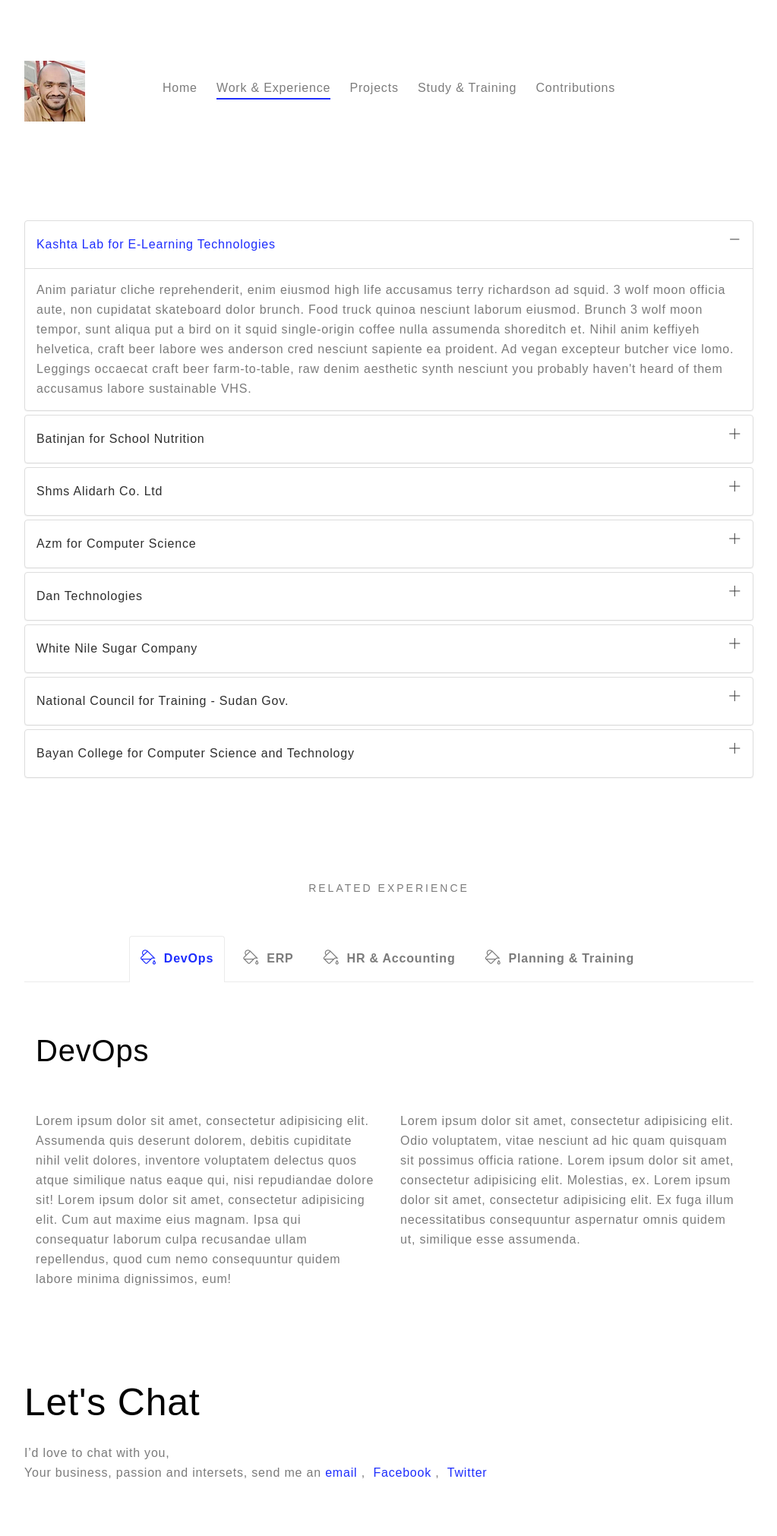
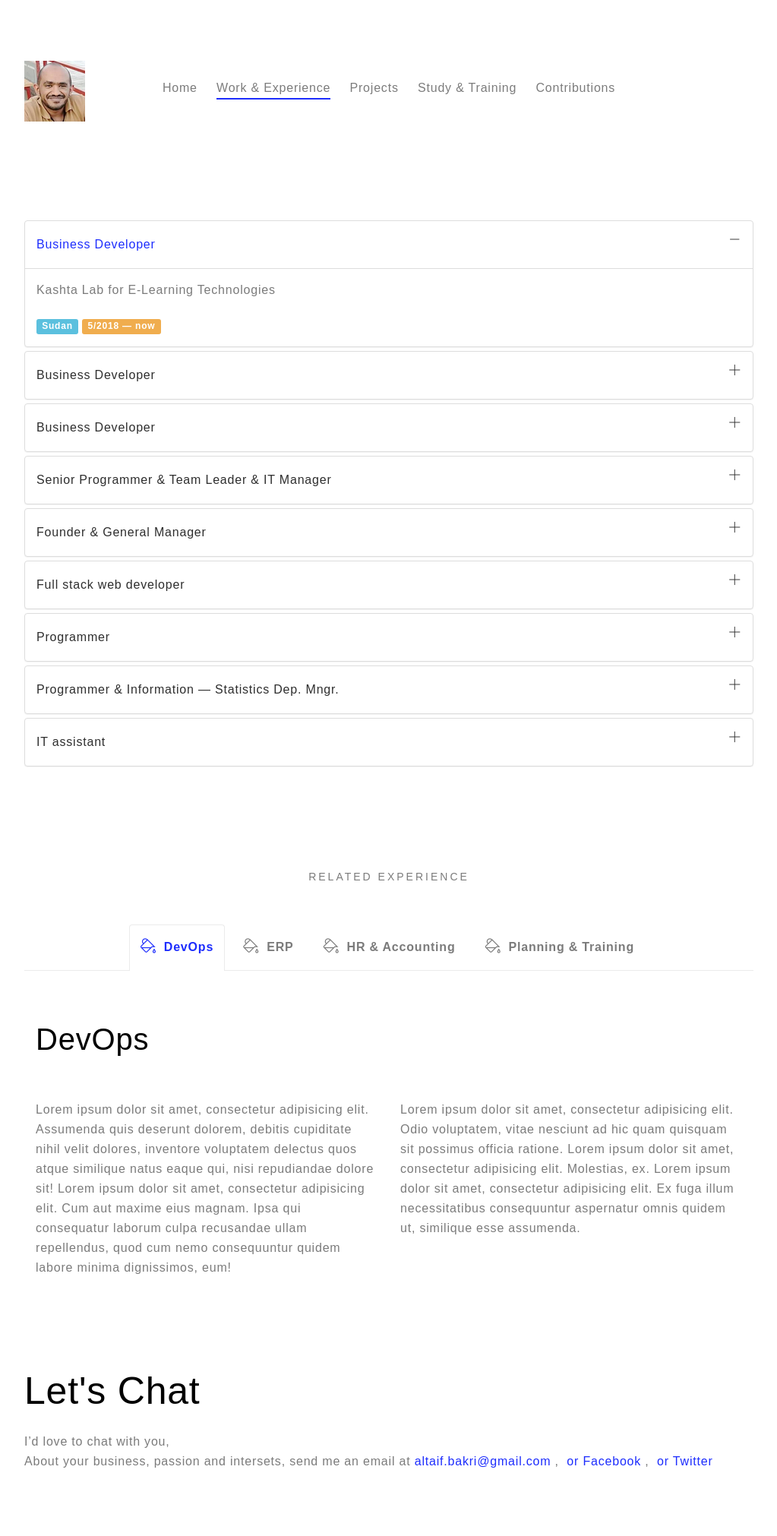
Before and after one commit to Bakrialtaif/bakrialtaif, a PHP site: page /work.html in a window 1280 px wide. Shown: the whole page at 76% size, without its empty margins (128-1151 px from the left). After the commit the page ends 1932 px from the top, so only its background shows below. Run offline with PHP 8.4, Linux system fonts and the light colour scheme; some libraries are stand-ins or nearby versions; some web fonts are replaced.

Commit message:
about finish work page

```diff
--- a/work.html
+++ b/work.html
@@ -98,12 +98,29 @@
 						<div class="panel panel-default ">
 
 							<div class="panel-heading" role="tab" id="headingKashtaLab" data-toggle="collapse" data-parent="#accordion" data-target="#kashtaLab" aria-expanded="false" aria-controls="kashtaLab">
-								<h4 class="panel-title"><a class="accordion-toggle">Kashta Lab for E-Learning Technologies </a></h4>
+								<h4 class="panel-title"><a class="accordion-toggle">Business Developer</a></h4>
 							</div>
 
 							<div id="kashtaLab" class="panel-collapse collapse in" role="tabpanel" aria-labelledby="headingKashtaLab">
 								<div class="panel-body">
-									Anim pariatur cliche reprehenderit, enim eiusmod high life accusamus terry richardson ad squid. 3 wolf moon officia aute, non cupidatat skateboard dolor brunch. Food truck quinoa nesciunt laborum eiusmod. Brunch 3 wolf moon tempor, sunt aliqua put a bird on it squid single-origin coffee nulla assumenda shoreditch et. Nihil anim keffiyeh helvetica, craft beer labore wes anderson cred nesciunt sapiente ea proident. Ad vegan excepteur butcher vice lomo. Leggings occaecat craft beer farm-to-table, raw denim aesthetic synth nesciunt you probably haven't heard of them accusamus labore sustainable VHS.
+									<p>Kashta Lab for E-Learning Technologies</p>
+									<span class="label label-info">Sudan</span>
+									<span class="label label-warning">5/2018 &mdash; now</span>
+								</div>
+							</div>
+						</div>
+
+						<div class="panel panel-default ">
+
+							<div class="panel-heading collapsed" role="tab" id="headingBladAlnoor" data-toggle="collapse" data-parent="#accordion" data-target="#BladAlnoor" aria-expanded="false" aria-controls="BladAlnoor">
+								<h4 class="panel-title"><a class="accordion-toggle">Business Developer</a></h4>
+							</div>
+
+							<div id="BladAlnoor" class="panel-collapse collapse" role="tabpanel" aria-labelledby="headingBladAlnoor">
+								<div class="panel-body">
+									<p>Blad Alnoor for packaging</p>
+									<span class="label label-info">Sudan</span>
+									<span class="label label-warning">6/2020 &mdash; now</span>
 								</div>
 							</div>
 						</div>
@@ -111,78 +128,92 @@
 						<div class="panel panel-default ">
 
 							<div class="panel-heading collapsed" role="tab" id="headingBatinjan" data-toggle="collapse" data-parent="#accordion" data-target="#Batinjan" aria-expanded="false" aria-controls="Batinjan">
-								<h4 class="panel-title"><a class="accordion-toggle">Batinjan for School Nutrition </a></h4>
+								<h4 class="panel-title"><a class="accordion-toggle">Business Developer</a></h4>
 							</div>
 
 							<div id="Batinjan" class="panel-collapse collapse" role="tabpanel" aria-labelledby="headingBatinjan">
 								<div class="panel-body">
-									Anim pariatur cliche reprehenderit, enim eiusmod high life accusamus terry richardson ad squid. 3 wolf moon officia aute, non cupidatat skateboard dolor brunch. Food truck quinoa nesciunt laborum eiusmod. Brunch 3 wolf moon tempor, sunt aliqua put a bird on it squid single-origin coffee nulla assumenda shoreditch et. Nihil anim keffiyeh helvetica, craft beer labore wes anderson cred nesciunt sapiente ea proident. Ad vegan excepteur butcher vice lomo. Leggings occaecat craft beer farm-to-table, raw denim aesthetic synth nesciunt you probably haven't heard of them accusamus labore sustainable VHS.
+									<p>Batinjan for School Nutrition<p>
+									<span class="label label-info">Sudan</span>
+									<span class="label label-warning">5/2019 &mdash; 2/2020</span>
 								</div>
 							</div>
 						</div>
 
 						<div class="panel panel-default">
 							<div class="panel-heading collapsed" role="tab" id="headingShmsAlidarh" data-toggle="collapse" data-parent="#accordion" data-target="#collapseShmsAlidarh" aria-expanded="false" aria-controls="collapseShmsAlidarh">
-								<h4 class="panel-title"><a class="accordion-toggle">Shms Alidarh Co. Ltd </a></h4>
+								<h4 class="panel-title"><a class="accordion-toggle">Senior Programmer & Team Leader & IT Manager</a></h4>
 							</div>
 							<div id="collapseShmsAlidarh" class="panel-collapse collapse" role="tabpanel" aria-labelledby="headingShmsAlidarh">
 								<div class="panel-body">
-									Anim pariatur cliche reprehenderit, enim eiusmod high life accusamus terry richardson ad squid. 3 wolf moon officia aute, non cupidatat skateboard dolor brunch. Food truck quinoa nesciunt laborum eiusmod. Brunch 3 wolf moon tempor, sunt aliqua put a bird on it squid single-origin coffee nulla assumenda shoreditch et. Nihil anim keffiyeh helvetica, craft beer labore wes anderson cred nesciunt sapiente ea proident. Ad vegan excepteur butcher vice lomo. Leggings occaecat craft beer farm-to-table, raw denim aesthetic synth nesciunt you probably haven't heard of them accusamus labore sustainable VHS.
+									<p>Shms Alidarh Co. Ltd</p>
+									<span class="label label-info">Saudi Arabia</span>
+									<span class="label label-warning">3/2014 &mdash; 12/2018</span>
 								</div>
 							</div>
 						</div>
 
 						<div class="panel panel-default">
 							<div class="panel-heading collapsed" role="tab" id="headingAzm" data-toggle="collapse" data-parent="#accordion" data-target="#collapseAzm" aria-expanded="false" aria-controls="collapseAzm">
-							<h4 class="panel-title"><a class="accordion-toggle">Azm for Computer Science</a></h4>
+							<h4 class="panel-title"><a class="accordion-toggle">Founder &amp; General Manager</a></h4>
 							</div>
 							<div id="collapseAzm" class="panel-collapse collapse" role="tabpanel" aria-labelledby="headingAzm">
 								<div class="panel-body">
-									Anim pariatur cliche reprehenderit, enim eiusmod high life accusamus terry richardson ad squid. 3 wolf moon officia aute, non cupidatat skateboard dolor brunch. Food truck quinoa nesciunt laborum eiusmod. Brunch 3 wolf moon tempor, sunt aliqua put a bird on it squid single-origin coffee nulla assumenda shoreditch et. Nihil anim keffiyeh helvetica, craft beer labore wes anderson cred nesciunt sapiente ea proident. Ad vegan excepteur butcher vice lomo. Leggings occaecat craft beer farm-to-table, raw denim aesthetic synth nesciunt you probably haven't heard of them accusamus labore sustainable VHS.
+									<p>Azm for Computer Science</p>
+									<span class="label label-info">Sudan</span>
+									<span class="label label-warning">4/2017 &mdash; 1/2019</span>
 								</div>
 							</div>
 						</div>
 
 						<div class="panel panel-default">
 							<div class="panel-heading collapsed" role="tab" id="headingDan" data-toggle="collapse" data-parent="#accordion" data-target="#collapseDan" aria-expanded="false" aria-controls="collapseDan">
-								<h4 class="panel-title"><a class="accordion-toggle">Dan Technologies</a></h4>
+								<h4 class="panel-title"><a class="accordion-toggle">Full stack web developer</a></h4>
 							</div>
 							<div id="collapseDan" class="panel-collapse collapse" role="tabpanel" aria-labelledby="headingDan">
 								<div class="panel-body">
-									Anim pariatur cliche reprehenderit, enim eiusmod high life accusamus terry richardson ad squid. 3 wolf moon officia aute, non cupidatat skateboard dolor brunch. Food truck quinoa nesciunt laborum eiusmod. Brunch 3 wolf moon tempor, sunt aliqua put a bird on it squid single-origin coffee nulla assumenda shoreditch et. Nihil anim keffiyeh helvetica, craft beer labore wes anderson cred nesciunt sapiente ea proident. Ad vegan excepteur butcher vice lomo. Leggings occaecat craft beer farm-to-table, raw denim aesthetic synth nesciunt you probably haven't heard of them accusamus labore sustainable VHS.
+									<p>Dan Technologies</p>
+									<span class="label label-info">Saudi Arabia</span>
+									<span class="label label-warning">12/2013 &mdash; 8/2014</span>
 								</div>
 							</div>
 						</div>
 
 						<div class="panel panel-default">
 							<div class="panel-heading collapsed" role="tab" id="headingWNSC" data-toggle="collapse" data-parent="#accordion" data-target="#collapseWNSC" aria-expanded="false" aria-controls="collapseWNSC">
-								<h4 class="panel-title"><a class="accordion-toggle">White Nile Sugar Company </a></h4>
+								<h4 class="panel-title"><a class="accordion-toggle">Programmer</a></h4>
 							</div>
 							<div id="collapseWNSC" class="panel-collapse collapse" role="tabpanel" aria-labelledby="headingWNSC">
 								<div class="panel-body">
-									Anim pariatur cliche reprehenderit, enim eiusmod high life accusamus terry richardson ad squid. 3 wolf moon officia aute, non cupidatat skateboard dolor brunch. Food truck quinoa nesciunt laborum eiusmod. Brunch 3 wolf moon tempor, sunt aliqua put a bird on it squid single-origin coffee nulla assumenda shoreditch et. Nihil anim keffiyeh helvetica, craft beer labore wes anderson cred nesciunt sapiente ea proident. Ad vegan excepteur butcher vice lomo. Leggings occaecat craft beer farm-to-table, raw denim aesthetic synth nesciunt you probably haven't heard of them accusamus labore sustainable VHS.
+									<p>White Nile Sugar Company</p>
+									<span class="label label-info">Sudan</span>
+									<span class="label label-warning">4/2012 &mdash; 11/2013</span>
 								</div>
 							</div>
 						</div>
 
 						<div class="panel panel-default">
 							<div class="panel-heading collapsed" role="tab" id="headingNCT" data-toggle="collapse" data-parent="#accordion" data-target="#collapseNCT" aria-expanded="false" aria-controls="collapseNCT">
-								<h4 class="panel-title"><a class="accordion-toggle">National Council for Training - Sudan Gov. </a></h4>
+								<h4 class="panel-title"><a class="accordion-toggle">Programmer &amp; Information &mdash; Statistics Dep. Mngr.</a></h4>
 							</div>
 							<div id="collapseNCT" class="panel-collapse collapse" role="tabpanel" aria-labelledby="headingNCT">
 								<div class="panel-body">
-									Anim pariatur cliche reprehenderit, enim eiusmod high life accusamus terry richardson ad squid. 3 wolf moon officia aute, non cupidatat skateboard dolor brunch. Food truck quinoa nesciunt laborum eiusmod. Brunch 3 wolf moon tempor, sunt aliqua put a bird on it squid single-origin coffee nulla assumenda shoreditch et. Nihil anim keffiyeh helvetica, craft beer labore wes anderson cred nesciunt sapiente ea proident. Ad vegan excepteur butcher vice lomo. Leggings occaecat craft beer farm-to-table, raw denim aesthetic synth nesciunt you probably haven't heard of them accusamus labore sustainable VHS.
+									<p>National Council for Training - Sudan Gov.</p>
+									<span class="label label-info">Sudan</span>
+									<span class="label label-warning">9/2010 &mdash; 3/2012</span>
 								</div>
 							</div>
 						</div>
 
 						<div class="panel panel-default">
 							<div class="panel-heading collapsed" role="tab" id="headingBayan" data-toggle="collapse" data-parent="#accordion" data-target="#collapseBayan" aria-expanded="false" aria-controls="collapseBayan">
-								<h4 class="panel-title"><a class="accordion-toggle">Bayan College for Computer Science and Technology </a></h4>
+								<h4 class="panel-title"><a class="accordion-toggle">IT assistant</a></h4>
 							</div>
 							<div id="collapseBayan" class="panel-collapse collapse" role="tabpanel" aria-labelledby="headingBayan">
 								<div class="panel-body">
-									Anim pariatur cliche reprehenderit, enim eiusmod high life accusamus terry richardson ad squid. 3 wolf moon officia aute, non cupidatat skateboard dolor brunch. Food truck quinoa nesciunt laborum eiusmod. Brunch 3 wolf moon tempor, sunt aliqua put a bird on it squid single-origin coffee nulla assumenda shoreditch et. Nihil anim keffiyeh helvetica, craft beer labore wes anderson cred nesciunt sapiente ea proident. Ad vegan excepteur butcher vice lomo. Leggings occaecat craft beer farm-to-table, raw denim aesthetic synth nesciunt you probably haven't heard of them accusamus labore sustainable VHS.
+									<p>Bayan College for Computer Science and Technology</p>
+									<span class="label label-info">Sudan</span>
+									<span class="label label-warning">4/2009 &mdash; 8/2010</span>
 								</div>
 							</div>
 						</div>
@@ -281,10 +312,10 @@
 				<div class="row">
 					<div class="col-md-12">
 						<h2 class="h2">Let's Chat</h2>
-						<p>I’d love to chat with you,<br> Your business, passion and intersets, send me an
-							<a href="mailto:altaif.bakri@gmail.com" target="_blank">email</a>&nbsp;,&nbsp;
-							<a href="https://web.facebook.com/bakrialtaif" target="_blank">Facebook</a>&nbsp;,&nbsp;
-							<a href="https://twitter.com/bakrialtaif" target="_blank">Twitter</a>
+						<p>I’d love to chat with you,<br> About your business, passion and intersets, send me an email at
+							<a href="mailto:altaif.bakri@gmail.com" target="_blank">altaif.bakri@gmail.com</a>&nbsp;,&nbsp;
+							<a href="https://web.facebook.com/bakrialtaif" target="_blank">or Facebook</a>&nbsp;,&nbsp;
+							<a href="https://twitter.com/bakrialtaif" target="_blank">or Twitter</a>
 						</p>
 					</div>
 				</div>
```
Also changed, not shown: contributions.html (+4 -4 lines), index.php (+4 -4 lines), projects.html (+4 -4 lines), study.html (+4 -4 lines).
